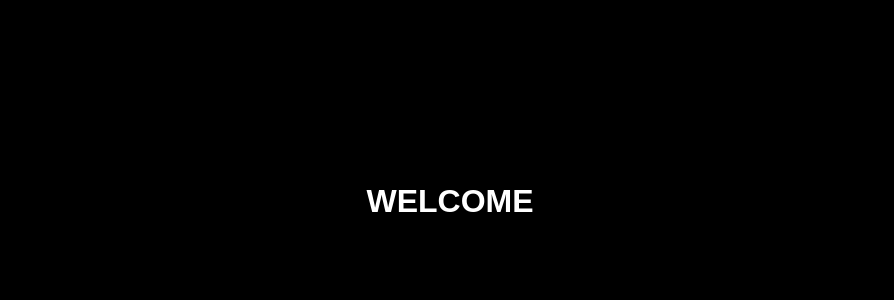
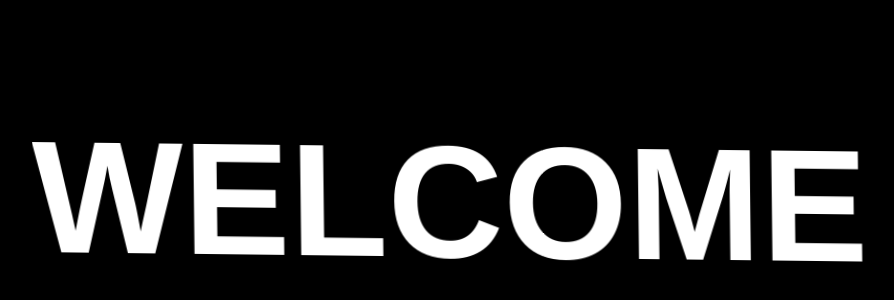
Before and after one commit to LoadAlready/dynamic-resume, a React (Create React App) app: page / in a window 1280 px wide. Shown: the part 198-498 px from the top of the page, without its empty margins (190-1084 px from the left). Built offline with nearby package versions, Linux system fonts and the light colour scheme.

Commit message:
added animate css library and tested it in welcomepage component

```diff
--- a/package.json
+++ b/package.json
@@ -3,6 +3,7 @@
   "version": "0.1.0",
   "private": true,
   "dependencies": {
+    "animate.css": "^3.7.0",
     "react": "^16.4.2",
     "react-dom": "^16.4.2",
     "react-scripts": "1.1.5",
--- a/public/index.html
+++ b/public/index.html
@@ -19,7 +19,7 @@
       work correctly both with client-side routing and a non-root public URL.
       Learn how to configure a non-root public URL by running `npm run build`.
     -->
-    <title>React App</title>
+    <title>iResume</title>
   </head>
   <body>
     <noscript>
--- a/src/App.css
+++ b/src/App.css
@@ -43,5 +43,6 @@
 }
 
 .welcome-component-title {
+  font-size: 10rem;
   color: white;
 }
--- a/src/App.js
+++ b/src/App.js
@@ -1,5 +1,6 @@
 import React, { Component } from 'react';
 import Welcome from './containers/Welcome'
+import 'animate.css'
 import './App.css';
 
 class App extends Component {
--- a/src/components/WelcomePage.js
+++ b/src/components/WelcomePage.js
@@ -1,10 +1,17 @@
 import React, { Component } from 'react'
 
 export default class WelcomePage extends Component {
+  constructor(props){
+    super(props)
+
+    this.state = {
+      currentEffect: 'animated jello infinite delay-1s welcome-component-title'
+    }
+  }
   render() {
     return (
       <div className="welcome-component">
-        <h1 className="welcome-component-title">WELCOME</h1>
+        <h1 className= {this.state.currentEffect}>WELCOME</h1>
       </div>
     )
   }
```
Also changed, not shown: src/components/test.js (added, +11 -0 lines), 1 other file (tests, documents, lock files or other folders).
